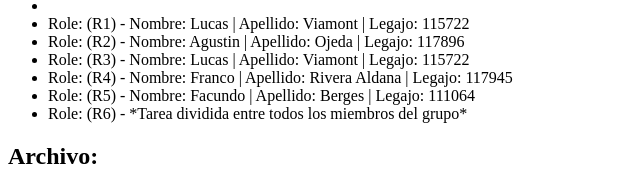
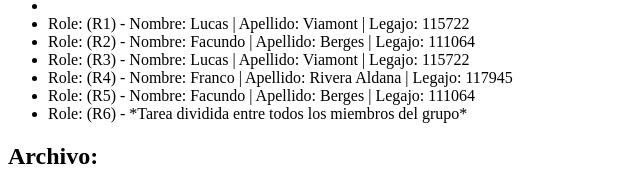
Before and after one commit to Lucas-UTNFRA/TP_AySO_Integral_Maruchan, a plain HTML site: page docker/web/index.html in a window 1280 px wide. Shown: the part 202-389 px from the top of the page, 0-640 px from the left. Drawn offline with Linux system fonts and the light colour scheme; no server answers.

Commit message:
FIX: cambio de integrante en rol 2

```diff
--- a/docker/web/index.html
+++ b/docker/web/index.html
@@ -16,7 +16,7 @@
             <li>IP Pública: <span id="ip-publica"></span></li>
             <li></li>
             <li>Role: (R1) - Nombre: Lucas   | Apellido: Viamont       | Legajo: 115722 </li>
-            <li>Role: (R2) - Nombre: Agustin | Apellido: Ojeda         | Legajo: 117896 </li>
+            <li>Role: (R2) - Nombre: Facundo | Apellido: Berges        | Legajo: 111064 </li>
             <li>Role: (R3) - Nombre: Lucas   | Apellido: Viamont       | Legajo: 115722 </li>
             <li>Role: (R4) - Nombre: Franco  | Apellido: Rivera Aldana | Legajo: 117945 </li>
             <li>Role: (R5) - Nombre: Facundo | Apellido: Berges        | Legajo: 111064 </li>
```
